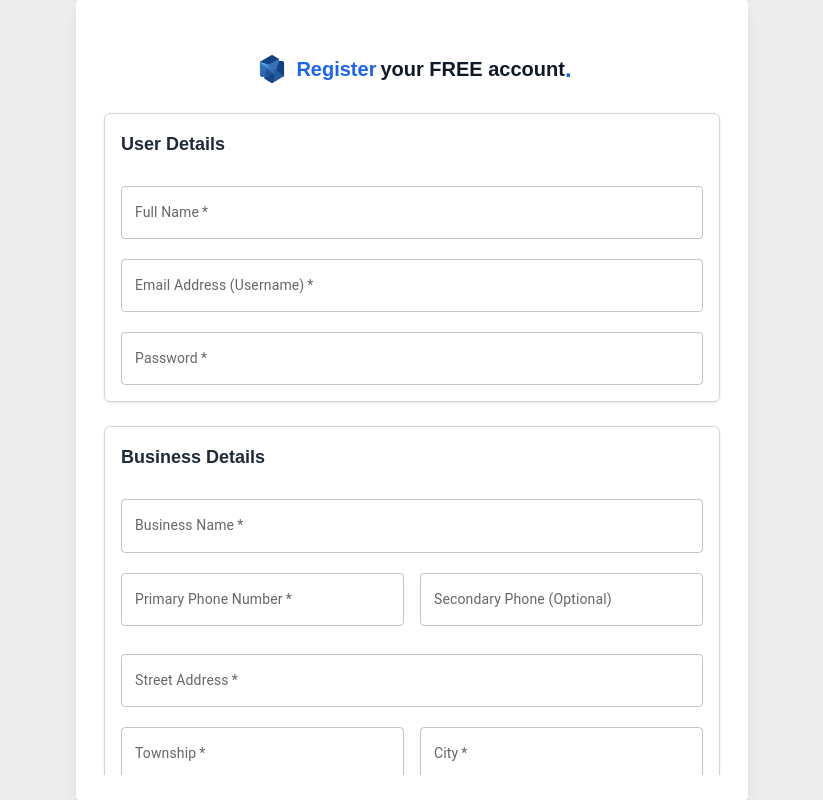
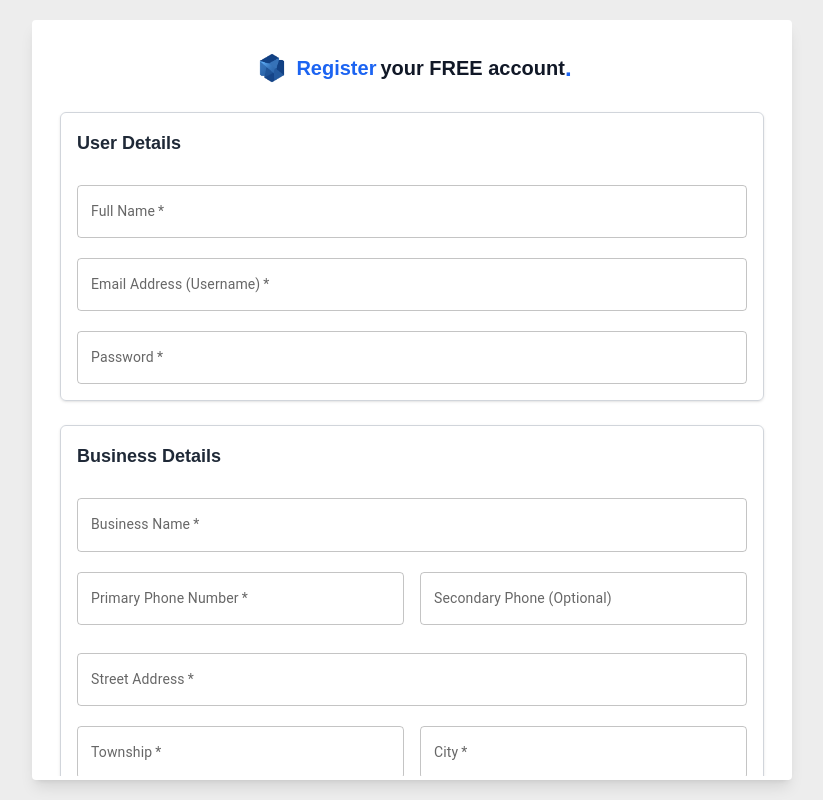
Before and after one commit to aunghein-dev/frontend_stocksManagement, a Next.js app: page /signup in a window 1280 px wide. Shown: the whole page, without its empty margins (228-1051 px from the left). Built offline with nearby package versions, Linux system fonts and the light colour scheme; no server answers.

Commit message:
Initial commit of Next.js stocks-management frontend project

```diff
--- a/src/app/signup/page.tsx
+++ b/src/app/signup/page.tsx
@@ -4,12 +4,14 @@ import Image from 'next/image';
 
 export default function SignupPage() {
   return (
-     <div className='absolute top-0 left-0 w-full h-full flex items-center justify-center flex-col min-h-[100dvh]'>
+     <div className='absolute top-0 left-0 w-full h-full flex items-center justify-center flex-col'>
 
-       <div className="flex items-center justify-center p-1 shadow-lg rounded-sm max-w-2xl w-full bg-white min-h-[100dvh]">
+       <div className="flex items-center justify-center px-4 md:px-1 max-w-3xl w-full"
+            style={{ height: '95svh'}}>
         <Toaster position="top-center" reverseOrder={false} />
+        <div className="w-full h-full bg-white p-1 shadow-lg rounded-sm">
         <div className="w-full px-2 sm:px-6 py-6
-                         overflow-auto custom-scrollbar sm:h-[calc(100dvh-50px)] h-full">
+                        overflow-auto custom-scrollbar h-full">
             <h1 className="text-xl font-extrabold text-gray-900 mb-6 text-center flex items-center justify-center">
               <div className="w-10 h-10 mr-1">
                 <Image
@@ -26,6 +28,7 @@ export default function SignupPage() {
             <SignupForm />
           </div>
           </div>
+          </div>
      </div>
   );
 }
```
